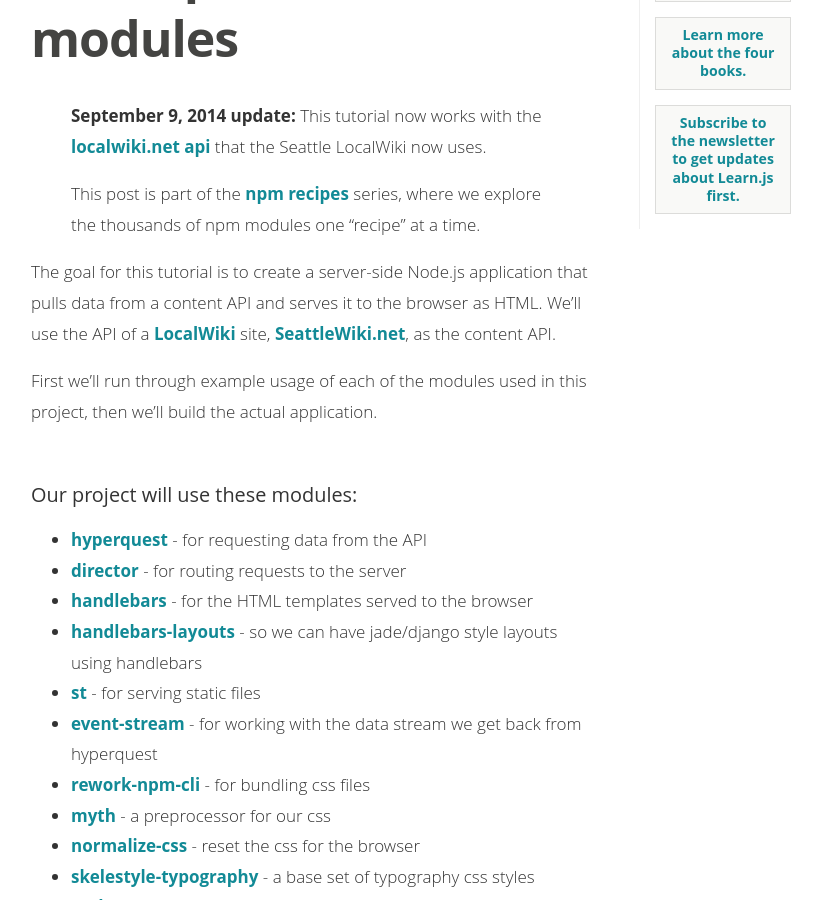
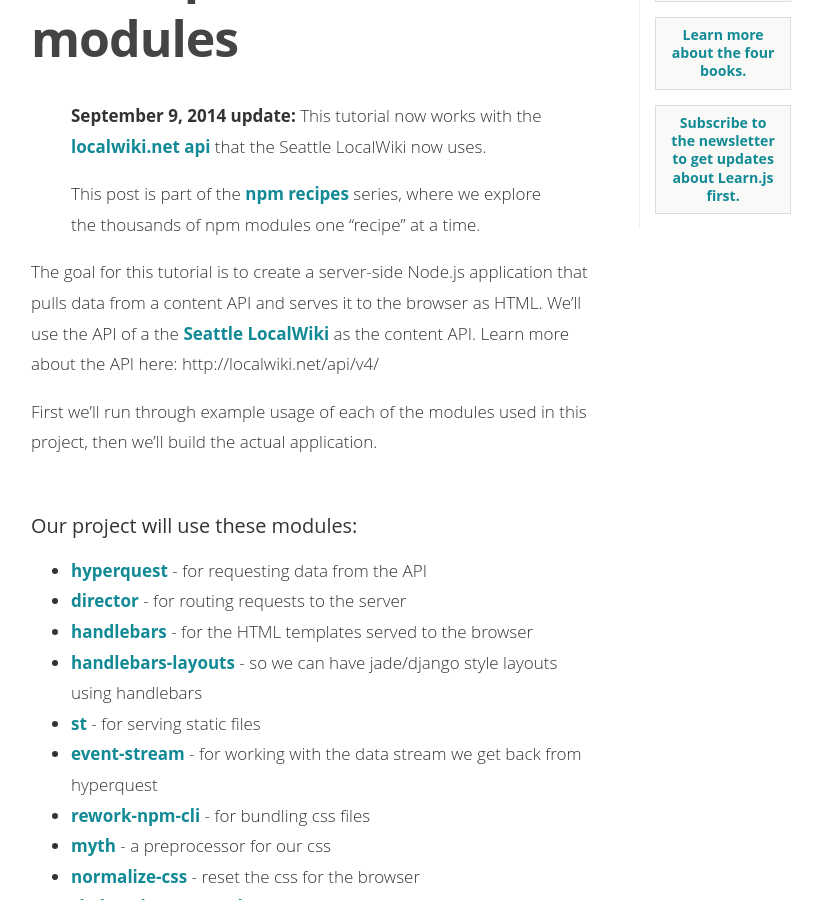
Before and after one commit to learn-js/learn-js.github.com, a Jekyll site: the page built from _posts/posts/2014-02-11-hyperquest-director-handlebars-example-app.md, in a window 1280 px wide and 900 px high, scrolled down 398 px. Shown: the whole window, without its empty margins (229-1051 px from the left). Built offline with Jekyll 4.4.1, drawn with Linux system fonts in a browser that asks for light colours; Markdown is read by kramdown in place of the engine named in the settings; comment, search, counter and statistics services are not loaded.

Commit message:
fix api paragraph

```diff
--- a/_posts/posts/2014-02-11-hyperquest-director-handlebars-example-app.md
+++ b/_posts/posts/2014-02-11-hyperquest-director-handlebars-example-app.md
@@ -12,7 +12,7 @@
 
 > This post is part of the **[npm recipes](http://learnjs.io/npm-recipes)** series, where we explore the thousands of npm modules one "recipe" at a time.
 
-The goal for this tutorial is to create a server-side Node.js application that pulls data from a content API and serves it to the browser as HTML. We'll use the API of a [LocalWiki](http://localwiki.org) site, [SeattleWiki.net](http://SeattleWiki.net), as the content API.
+The goal for this tutorial is to create a server-side Node.js application that pulls data from a content API and serves it to the browser as HTML. We'll use the API of a the [Seattle LocalWiki](http://localwiki.net/seattle) as the content API. Learn more about the API here: http://localwiki.net/api/v4/
 
 First we'll run through example usage of each of the modules used in this project, then we'll build the actual application.
 
```
